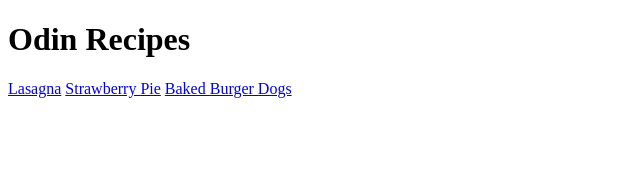
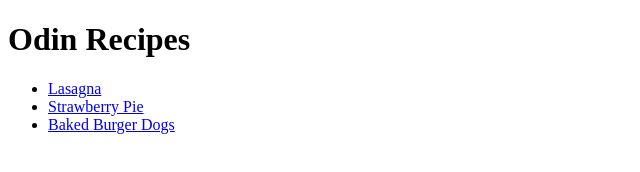
Before and after one commit to Daksh700/odin_recipes, a plain HTML site: page index.html in a window 1280 px wide. Shown: the whole page, without its empty margins (0-640 px from the left). Drawn offline with Linux system fonts and the light colour scheme.

Commit message:
"Add a missing unordered list to list recipes"

```diff
--- a/index.html
+++ b/index.html
@@ -1,14 +1,19 @@
 <!DOCTYPE html>
 <html lang="en">
+
 <head>
     <meta charset="UTF-8">
     <meta name="viewport" content="width=device-width, initial-scale=1.0">
     <title>Odin Recipes</title>
 </head>
+
 <body>
     <h1>Odin Recipes</h1>
-    <a href="./recipes/lasagna.html">Lasagna</a>
-    <a href="./recipes/strawberrypie.html">Strawberry Pie</a>
-    <a href="./recipes/bakedburgerdog.html">Baked Burger Dogs</a>
+    <ul>
+        <li><a href="./recipes/lasagna.html">Lasagna</a></li>
+        <li><a href="./recipes/strawberrypie.html">Strawberry Pie</a></li>
+        <li><a href="./recipes/bakedburgerdog.html">Baked Burger Dogs</a></li>
+    </ul>
 </body>
+
 </html>
```
